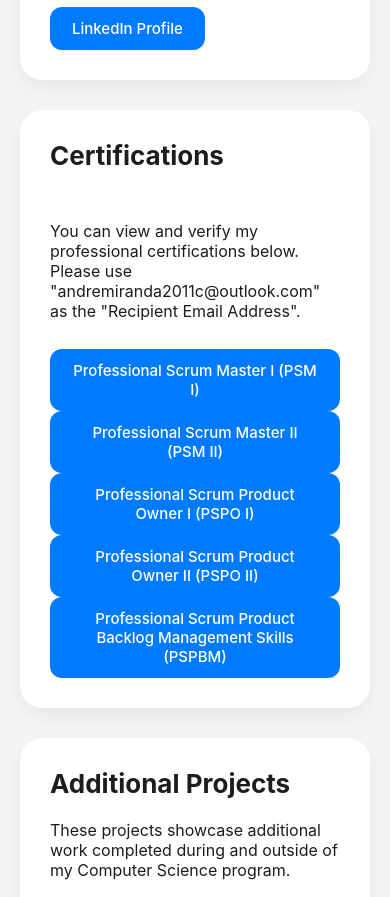
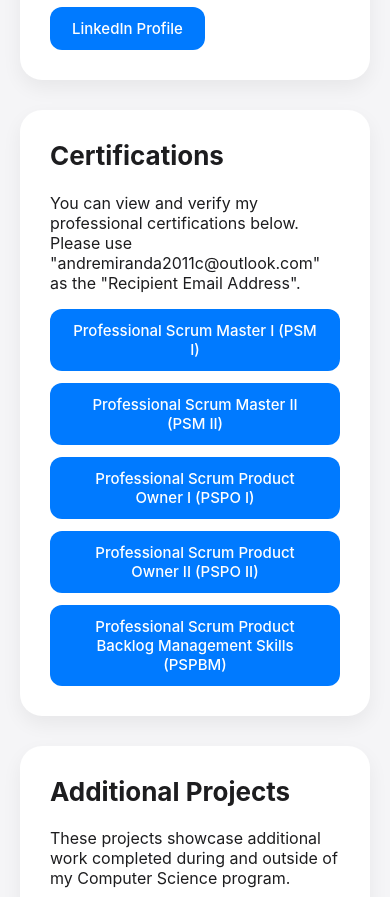
Before and after one commit to AndreMiranda-dev/AndreMiranda-dev.github.io, a plain HTML site: page index.html in a window 390 px wide. Shown: the part 3124-4021 px from the top of the page. Drawn offline with Linux system fonts and the light colour scheme.

Commit message:
Refactor certification button styles for grid layout

```diff
--- a/css/styles.css
+++ b/css/styles.css
@@ -271,49 +271,42 @@ body.dark footer {
     color: #d1d1d6;
 }
 
+
 /* ---------------------------------------------------------
    CERTIFICATION BUTTONS
 --------------------------------------------------------- */
-#certifications {
+.certification-grid {
     display: grid;
-    grid-template-columns: repeat(2, 1fr);
+    grid-template-columns: repeat(2, minmax(0, 1fr));
     gap: 12px;
+    margin-top: 10px;
 }
 
-#certifications h2,
-#certifications p {
-    grid-column: 1 / -1;
-}
-
-#certifications .button {
+.certification-grid .button {
     display: flex;
     align-items: center;
     justify-content: center;
     text-align: center;
+    box-sizing: border-box;
+    width: 100%;
     margin: 0;
-    box-sizing: border-box;
 }
 
-/* Center the last certification when there is an odd number */
-#certifications .button:last-child {
+/* Center the fifth button */
+.certification-grid .button:nth-child(5) {
     grid-column: 1 / -1;
     width: calc(50% - 6px);
     justify-self: center;
 }
 
-/* Stack certification buttons on smaller screens */
+/* Display one certification per row on smaller screens */
 @media (max-width: 650px) {
-    #certifications {
+    .certification-grid {
         grid-template-columns: 1fr;
     }
 
-    #certifications h2,
-    #certifications p,
-    #certifications .button:last-child {
-        grid-column: 1;
-    }
-
-    #certifications .button:last-child {
+    .certification-grid .button:nth-child(5) {
+        grid-column: auto;
         width: 100%;
     }
 }
```
